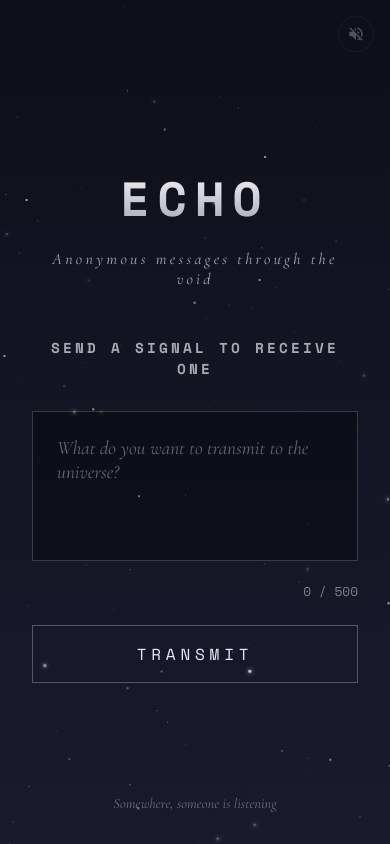
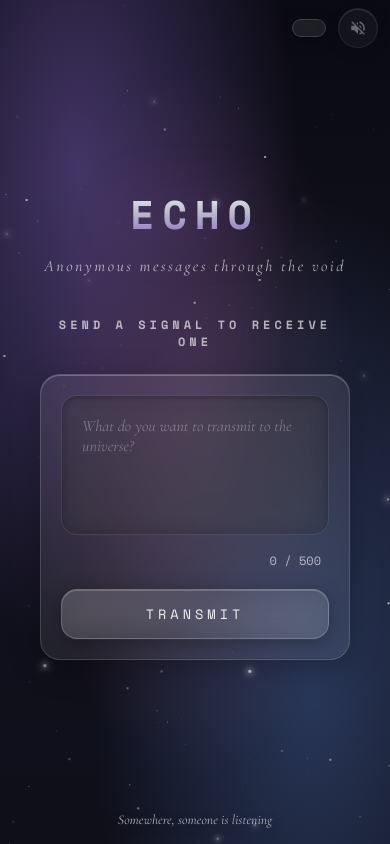
Before and after one commit to GitCroque/echo, a website: page public/index.html in a window 390 px wide. Both pictures are taken after a click on the button "Sound on (click to mute)". Drawn offline with nearby package versions, Linux system fonts and the light colour scheme; no server answers.

Commit message:
✨ v1.2.0 - Liquid Glass UI redesign
Complete UI overhaul with iOS Liquid Glass design language:

- Glassmorphism effects with backdrop-filter blur
- Semi-transparent surfaces with subtle borders
- Luminous highlights and soft shadows
- Purple/blue accent gradients in background
- Glass pill buttons with hover shimmer effect
- Glass cards for forms and messages
- Enhanced shooting stars with color trail
- Improved responsive design with safe-area support
- Accessibility: reduced motion support
- Updated service worker cache to v4

```diff
--- a/public/index.html
+++ b/public/index.html
@@ -24,6 +24,19 @@
   <link href="https://fonts.googleapis.com/css2?family=Cormorant+Garamond:ital,wght@0,400;0,500;1,400&family=Space+Mono:wght@400;700&display=swap" rel="stylesheet">
 
   <style>
+    :root {
+      --glass-bg: rgba(255, 255, 255, 0.08);
+      --glass-border: rgba(255, 255, 255, 0.15);
+      --glass-highlight: rgba(255, 255, 255, 0.25);
+      --glass-shadow: rgba(0, 0, 0, 0.3);
+      --glass-blur: 20px;
+      --accent-purple: rgba(147, 112, 219, 0.4);
+      --accent-blue: rgba(100, 149, 237, 0.3);
+      --accent-pink: rgba(219, 112, 147, 0.2);
+      --text-primary: #f0f0f5;
+      --text-secondary: rgba(240, 240, 245, 0.7);
+    }
+
     * {
       margin: 0;
       padding: 0;
@@ -32,8 +45,12 @@
 
     body {
       min-height: 100vh;
-      background: linear-gradient(180deg, #0f0f1a 0%, #1a1a2e 100%);
-      color: #e8e8f0;
+      background:
+        radial-gradient(ellipse at 20% 20%, var(--accent-purple) 0%, transparent 50%),
+        radial-gradient(ellipse at 80% 80%, var(--accent-blue) 0%, transparent 50%),
+        radial-gradient(ellipse at 50% 50%, var(--accent-pink) 0%, transparent 60%),
+        linear-gradient(180deg, #0a0a12 0%, #12121f 50%, #0f0f1a 100%);
+      color: var(--text-primary);
       font-family: 'Cormorant Garamond', serif;
       overflow-x: hidden;
       position: relative;
@@ -59,34 +76,16 @@
       height: 200%;
     }
 
-    .stars-layer-1 {
-      animation: drift 80s linear infinite;
-    }
-
-    .stars-layer-2 {
-      animation: drift 120s linear infinite;
-    }
-
-    .stars-layer-3 {
-      animation: drift 200s linear infinite;
-    }
+    .stars-layer-1 { animation: drift 80s linear infinite; }
+    .stars-layer-2 { animation: drift 120s linear infinite; }
+    .stars-layer-3 { animation: drift 200s linear infinite; }
 
     @keyframes drift {
-      0% {
-        transform: translate(0, 0) rotate(0deg);
-      }
-      25% {
-        transform: translate(2%, 1%) rotate(0.5deg);
-      }
-      50% {
-        transform: translate(0, 2%) rotate(0deg);
-      }
-      75% {
-        transform: translate(-2%, 1%) rotate(-0.5deg);
-      }
-      100% {
-        transform: translate(0, 0) rotate(0deg);
-      }
+      0% { transform: translate(0, 0) rotate(0deg); }
+      25% { transform: translate(2%, 1%) rotate(0.5deg); }
+      50% { transform: translate(0, 2%) rotate(0deg); }
+      75% { transform: translate(-2%, 1%) rotate(-0.5deg); }
+      100% { transform: translate(0, 0) rotate(0deg); }
     }
 
     .star {
@@ -97,9 +96,8 @@
       animation-delay: var(--delay);
     }
 
-    /* Brighter stars have glow */
     .star.bright {
-      box-shadow: 0 0 4px 1px rgba(255, 255, 255, 0.4);
+      box-shadow: 0 0 6px 2px rgba(255, 255, 255, 0.5);
     }
 
     @keyframes twinkle {
@@ -114,30 +112,37 @@
       height: 4px;
       background: #fff;
       border-radius: 50%;
-      box-shadow: 0 0 6px 2px rgba(255, 255, 255, 0.6);
+      box-shadow: 0 0 8px 3px rgba(255, 255, 255, 0.7);
       animation: shoot linear forwards;
     }
 
     .shooting-star::before {
       content: '';
       position: absolute;
-      width: 120px;
+      width: 150px;
       height: 2px;
-      background: linear-gradient(to right, rgba(255,255,255,0.9), rgba(255,255,255,0.4), transparent);
+      background: linear-gradient(to right, rgba(255,255,255,0.95), rgba(147,112,219,0.5), transparent);
       transform: translateX(-100%) translateY(-50%);
       top: 50%;
       right: 0;
     }
 
     @keyframes shoot {
-      0% {
-        transform: translateX(0) translateY(0) rotate(45deg);
-        opacity: 1;
-      }
-      100% {
-        transform: translateX(var(--travel-x)) translateY(var(--travel-y)) rotate(45deg);
-        opacity: 0;
-      }
+      0% { transform: translateX(0) translateY(0) rotate(45deg); opacity: 1; }
+      100% { transform: translateX(var(--travel-x)) translateY(var(--travel-y)) rotate(45deg); opacity: 0; }
+    }
+
+    /* Glass effect mixin-like class */
+    .glass {
+      background: var(--glass-bg);
+      backdrop-filter: blur(var(--glass-blur));
+      -webkit-backdrop-filter: blur(var(--glass-blur));
+      border: 1px solid var(--glass-border);
+      border-radius: 20px;
+      box-shadow:
+        0 8px 32px var(--glass-shadow),
+        inset 0 1px 0 var(--glass-highlight),
+        inset 0 -1px 0 rgba(0, 0, 0, 0.1);
     }
 
     /* Main container */
@@ -155,136 +160,166 @@
     /* Header */
     .header {
       text-align: center;
-      margin-bottom: 3rem;
+      margin-bottom: 2.5rem;
     }
 
     .title {
       font-family: 'Space Mono', monospace;
-      font-size: clamp(3rem, 10vw, 6rem);
+      font-size: clamp(2.5rem, 10vw, 5rem);
       font-weight: 700;
-      letter-spacing: 1.5rem;
-      margin-bottom: 1rem;
+      letter-spacing: 1.2rem;
+      margin-bottom: 0.8rem;
       text-transform: uppercase;
-      background: linear-gradient(180deg, #ffffff 0%, #a0a0b0 100%);
+      background: linear-gradient(180deg, #ffffff 0%, rgba(200, 200, 220, 0.9) 50%, rgba(147, 112, 219, 0.8) 100%);
       -webkit-background-clip: text;
       -webkit-text-fill-color: transparent;
       background-clip: text;
+      filter: drop-shadow(0 0 30px rgba(147, 112, 219, 0.4));
     }
 
     .subtitle {
-      font-size: clamp(1rem, 3vw, 1.5rem);
+      font-size: clamp(1rem, 3vw, 1.3rem);
       font-weight: 400;
       font-style: italic;
-      opacity: 0.7;
-      letter-spacing: 0.2rem;
+      color: var(--text-secondary);
+      letter-spacing: 0.15rem;
     }
 
     /* Main content area */
     .main-content {
-      max-width: 600px;
+      max-width: 500px;
       width: 100%;
     }
 
     /* Sections */
-    .section {
-      display: none;
-    }
-
-    .section.active {
-      display: block;
-    }
+    .section { display: none; }
+    .section.active { display: block; animation: fadeIn 0.5s ease-out; }
 
     /* Section title */
     .section-title {
       font-family: 'Space Mono', monospace;
-      font-size: 0.9rem;
+      font-size: 0.75rem;
       text-transform: uppercase;
-      letter-spacing: 0.2rem;
-      margin-bottom: 2rem;
-      opacity: 0.7;
+      letter-spacing: 0.25rem;
+      margin-bottom: 1.5rem;
+      color: var(--text-secondary);
       text-align: center;
     }
 
-    /* Send form */
+    /* Send form - Glass Card */
+    .send-form {
+      padding: 1.5rem;
+    }
+
     .send-form textarea {
       width: 100%;
-      height: 180px;
-      background: rgba(0, 0, 0, 0.3);
-      border: 1px solid rgba(232, 232, 240, 0.2);
-      color: #e8e8f0;
+      height: 160px;
+      background: rgba(0, 0, 0, 0.2);
+      backdrop-filter: blur(10px);
+      -webkit-backdrop-filter: blur(10px);
+      border: 1px solid rgba(255, 255, 255, 0.1);
+      border-radius: 16px;
+      color: var(--text-primary);
       font-family: 'Cormorant Garamond', serif;
-      font-size: 1.2rem;
-      padding: 1.5rem;
+      font-size: 1.15rem;
+      padding: 1.25rem;
       resize: none;
-      margin-bottom: 1rem;
-      transition: border-color 0.3s ease;
+      margin-bottom: 0.75rem;
+      transition: all 0.3s ease;
+      box-shadow: inset 0 2px 4px rgba(0, 0, 0, 0.2);
     }
 
     .send-form textarea:focus {
       outline: none;
-      border-color: rgba(232, 232, 240, 0.4);
+      border-color: rgba(147, 112, 219, 0.5);
+      box-shadow:
+        inset 0 2px 4px rgba(0, 0, 0, 0.2),
+        0 0 20px rgba(147, 112, 219, 0.2);
     }
 
     .send-form textarea::placeholder {
-      color: rgba(232, 232, 240, 0.4);
+      color: rgba(240, 240, 245, 0.35);
       font-style: italic;
     }
 
     .char-counter {
       font-family: 'Space Mono', monospace;
-      font-size: 0.8rem;
+      font-size: 0.75rem;
       text-align: right;
-      opacity: 0.5;
-      margin-bottom: 1.5rem;
+      color: var(--text-secondary);
+      margin-bottom: 1.25rem;
+      padding-right: 0.5rem;
     }
 
     .char-counter.warning {
-      color: #ff6b6b;
-      opacity: 1;
+      color: #ff7b7b;
     }
 
-    /* Buttons */
+    /* Glass Buttons */
     .btn {
       font-family: 'Space Mono', monospace;
-      font-size: 1rem;
-      padding: 1rem 2.5rem;
-      background: transparent;
-      border: 1px solid rgba(232, 232, 240, 0.3);
-      color: #e8e8f0;
+      font-size: 0.9rem;
+      padding: 1rem 2rem;
+      background: linear-gradient(
+        135deg,
+        rgba(255, 255, 255, 0.15) 0%,
+        rgba(255, 255, 255, 0.05) 50%,
+        rgba(255, 255, 255, 0.1) 100%
+      );
+      backdrop-filter: blur(15px);
+      -webkit-backdrop-filter: blur(15px);
+      border: 1px solid rgba(255, 255, 255, 0.2);
+      border-radius: 16px;
+      color: var(--text-primary);
       cursor: pointer;
       text-transform: uppercase;
-      letter-spacing: 0.3rem;
-      transition: all 0.3s ease;
+      letter-spacing: 0.25rem;
+      transition: all 0.3s cubic-bezier(0.4, 0, 0.2, 1);
       position: relative;
       overflow: hidden;
       width: 100%;
+      box-shadow:
+        0 4px 20px rgba(0, 0, 0, 0.3),
+        inset 0 1px 0 rgba(255, 255, 255, 0.2);
     }
 
     .btn::before {
       content: '';
       position: absolute;
       top: 0;
-      left: 0;
+      left: -100%;
       width: 100%;
       height: 100%;
-      background: rgba(232, 232, 240, 0.05);
-      transform: translateX(-100%);
-      transition: transform 0.3s ease;
+      background: linear-gradient(
+        90deg,
+        transparent,
+        rgba(255, 255, 255, 0.15),
+        transparent
+      );
+      transition: left 0.5s ease;
     }
 
     .btn:hover {
-      border-color: rgba(232, 232, 240, 0.6);
-      box-shadow: 0 0 30px rgba(232, 232, 240, 0.1),
-                  inset 0 0 20px rgba(232, 232, 240, 0.05);
+      border-color: rgba(147, 112, 219, 0.5);
+      transform: translateY(-2px);
+      box-shadow:
+        0 8px 30px rgba(147, 112, 219, 0.3),
+        0 4px 20px rgba(0, 0, 0, 0.3),
+        inset 0 1px 0 rgba(255, 255, 255, 0.3);
     }
 
     .btn:hover::before {
-      transform: translateX(0);
+      left: 100%;
+    }
+
+    .btn:active {
+      transform: translateY(0);
     }
 
     .btn:disabled {
-      opacity: 0.5;
+      opacity: 0.4;
       cursor: not-allowed;
+      transform: none;
     }
 
     /* Receive section */
@@ -295,72 +330,80 @@
     .receive-intro {
       font-size: 1.1rem;
       font-style: italic;
-      opacity: 0.7;
-      margin-bottom: 2rem;
+      color: var(--text-secondary);
+      margin-bottom: 1.5rem;
     }
 
-    /* Message display */
+    /* Message display - Glass Card */
     .message-display {
       display: none;
-      margin-top: 2rem;
-      padding: 2rem;
-      background: rgba(0, 0, 0, 0.2);
-      border: 1px solid rgba(232, 232, 240, 0.1);
+      margin-top: 1.5rem;
+      padding: 1.5rem;
+      background: var(--glass-bg);
+      backdrop-filter: blur(var(--glass-blur));
+      -webkit-backdrop-filter: blur(var(--glass-blur));
+      border: 1px solid var(--glass-border);
+      border-radius: 20px;
+      box-shadow:
+        0 8px 32px var(--glass-shadow),
+        inset 0 1px 0 var(--glass-highlight);
+      text-align: left;
     }
 
     .message-display.active {
       display: block;
-      animation: fadeIn 0.6s ease-out;
+      animation: glassIn 0.6s cubic-bezier(0.4, 0, 0.2, 1);
+    }
+
+    @keyframes glassIn {
+      from {
+        opacity: 0;
+        transform: translateY(20px) scale(0.95);
+        backdrop-filter: blur(0);
+      }
+      to {
+        opacity: 1;
+        transform: translateY(0) scale(1);
+        backdrop-filter: blur(var(--glass-blur));
+      }
     }
 
     @keyframes fadeIn {
-      from {
-        opacity: 0;
-        transform: translateY(10px);
-      }
-      to {
-        opacity: 1;
-        transform: translateY(0);
-      }
+      from { opacity: 0; transform: translateY(10px); }
+      to { opacity: 1; transform: translateY(0); }
     }
 
     .message-label {
       font-family: 'Space Mono', monospace;
-      font-size: 0.8rem;
+      font-size: 0.7rem;
       text-transform: uppercase;
       letter-spacing: 0.2rem;
-      opacity: 0.5;
+      color: rgba(147, 112, 219, 0.8);
       margin-bottom: 1rem;
     }
 
     .message-content {
-      font-size: 1.3rem;
+      font-size: 1.25rem;
       line-height: 1.8;
       font-style: italic;
-      margin-bottom: 1.5rem;
+      margin-bottom: 1.25rem;
       animation: typeIn 0.8s ease-out;
     }
 
     @keyframes typeIn {
-      from {
-        opacity: 0;
-        filter: blur(4px);
-      }
-      to {
-        opacity: 1;
-        filter: blur(0);
-      }
+      from { opacity: 0; filter: blur(8px); }
+      to { opacity: 1; filter: blur(0); }
     }
 
     .message-date {
       font-family: 'Space Mono', monospace;
-      font-size: 0.8rem;
-      opacity: 0.5;
+      font-size: 0.7rem;
+      color: var(--text-secondary);
     }
 
     .message-error {
       font-style: italic;
-      opacity: 0.7;
+      color: var(--text-secondary);
       text-align: center;
     }
 
@@ -370,25 +413,27 @@
       justify-content: space-between;
       margin-top: 1rem;
       padding-top: 1rem;
-      border-top: 1px solid rgba(232, 232, 240, 0.1);
+      border-top: 1px solid rgba(255, 255, 255, 0.08);
     }
 
     .btn-report {
-      background: none;
-      border: none;
-      color: #e8e8f0;
+      background: rgba(255, 255, 255, 0.05);
+      border: 1px solid rgba(255, 255, 255, 0.1);
+      border-radius: 8px;
+      color: var(--text-secondary);
       font-family: 'Space Mono', monospace;
-      font-size: 0.7rem;
-      opacity: 0.4;
+      font-size: 0.65rem;
       cursor: pointer;
       text-transform: uppercase;
       letter-spacing: 0.1rem;
-      transition: opacity 0.3s ease;
-      padding: 0.5rem;
+      transition: all 0.3s ease;
+      padding: 0.5rem 0.75rem;
     }
 
     .btn-report:hover {
-      opacity: 0.8;
+      background: rgba(255, 100, 100, 0.1);
+      border-color: rgba(255, 100, 100, 0.3);
+      color: #ff7b7b;
     }
 
     .btn-report.reported {
@@ -397,101 +442,123 @@
     }
 
     .btn-another {
-      margin-top: 2rem;
+      margin-top: 1.5rem;
     }
 
-    /* Top bar */
+    /* Top bar - Glass Pills */
     .top-bar {
       position: fixed;
-      top: 2rem;
-      right: 2rem;
+      top: env(safe-area-inset-top, 1.5rem);
+      right: 1.5rem;
+      padding-top: 1rem;
       display: flex;
       align-items: center;
-      gap: 1rem;
+      gap: 0.75rem;
       z-index: 10;
     }
 
-    /* Sound toggle */
+    /* Stats - Glass Pill */
+    .stats {
+      font-family: 'Space Mono', monospace;
+      font-size: 0.75rem;
+      color: var(--text-secondary);
+      background: var(--glass-bg);
+      backdrop-filter: blur(15px);
+      -webkit-backdrop-filter: blur(15px);
+      border: 1px solid var(--glass-border);
+      border-radius: 20px;
+      padding: 0.5rem 1rem;
+      box-shadow: 0 4px 15px var(--glass-shadow);
+    }
+
+    /* Sound toggle - Glass Circle */
     .sound-toggle {
-      background: none;
-      border: 1px solid rgba(232, 232, 240, 0.2);
-      color: #e8e8f0;
-      width: 36px;
-      height: 36px;
+      background: var(--glass-bg);
+      backdrop-filter: blur(15px);
+      -webkit-backdrop-filter: blur(15px);
+      border: 1px solid var(--glass-border);
+      color: var(--text-primary);
+      width: 40px;
+      height: 40px;
       border-radius: 50%;
       cursor: pointer;
-      font-size: 1rem;
-      opacity: 0.5;
       transition: all 0.3s ease;
       display: flex;
       align-items: center;
       justify-content: center;
+      box-shadow:
+        0 4px 15px var(--glass-shadow),
+        inset 0 1px 0 var(--glass-highlight);
     }
 
     .sound-toggle:hover {
-      opacity: 1;
-      border-color: rgba(232, 232, 240, 0.5);
+      border-color: rgba(147, 112, 219, 0.5);
+      box-shadow:
+        0 4px 20px rgba(147, 112, 219, 0.3),
+        inset 0 1px 0 var(--glass-highlight);
     }
 
     .sound-toggle.muted {
-      opacity: 0.3;
+      opacity: 0.5;
     }
 
     .sound-toggle svg {
       width: 18px;
       height: 18px;
       fill: currentColor;
-    }
-
-    /* Stats */
-    .stats {
-      font-family: 'Space Mono', monospace;
-      font-size: 0.8rem;
-      opacity: 0.4;
+      opacity: 0.8;
     }
 
     /* Footer */
     .footer {
       position: fixed;
-      bottom: 2rem;
+      bottom: env(safe-area-inset-bottom, 1.5rem);
       left: 50%;
       transform: translateX(-50%);
-      font-size: 0.9rem;
+      padding-bottom: 1rem;
+      font-size: 0.85rem;
       font-style: italic;
-      opacity: 0.4;
+      color: var(--text-secondary);
       z-index: 1;
       text-align: center;
+      text-shadow: 0 2px 10px rgba(0, 0, 0, 0.5);
     }
 
-    /* Loading */
+    /* Loading - Glass Spinner */
     .loading {
       display: inline-block;
       width: 20px;
       height: 20px;
-      border: 2px solid rgba(232, 232, 240, 0.3);
-      border-top-color: #e8e8f0;
+      border: 2px solid rgba(255, 255, 255, 0.2);
+      border-top-color: rgba(147, 112, 219, 0.8);
       border-radius: 50%;
-      animation: spin 1s linear infinite;
+      animation: spin 0.8s linear infinite;
     }
 
     @keyframes spin {
       to { transform: rotate(360deg); }
     }
 
-    /* Toast notification */
+    /* Toast - Glass Notification */
     .toast {
       position: fixed;
-      bottom: 5rem;
+      bottom: 6rem;
       left: 50%;
       transform: translateX(-50%) translateY(100px);
-      background: rgba(26, 26, 46, 0.95);
-      border: 1px solid rgba(232, 232, 240, 0.2);
-      padding: 1rem 2rem;
+      background: var(--glass-bg);
+      backdrop-filter: blur(20px);
+      -webkit-backdrop-filter: blur(20px);
+      border: 1px solid var(--glass-border);
+      border-radius: 16px;
+      padding: 1rem 1.5rem;
       font-family: 'Space Mono', monospace;
-      font-size: 0.8rem;
+      font-size: 0.75rem;
       opacity: 0;
-      transition: all 0.3s ease;
+      transition: all 0.4s cubic-bezier(0.4, 0, 0.2, 1);
       z-index: 100;
+      box-shadow:
+        0 8px 32px var(--glass-shadow),
+        inset 0 1px 0 var(--glass-highlight);
     }
 
     .toast.show {
@@ -505,13 +572,36 @@
         letter-spacing: 0.5rem;
       }
 
+      .send-form {
+        padding: 1.25rem;
+      }
+
       .send-form textarea {
-        height: 150px;
+        height: 140px;
+        font-size: 1rem;
       }
 
       .top-bar {
-        top: 1rem;
-        right: 1rem;
+        top: env(safe-area-inset-top, 0.75rem);
+        right: 0.75rem;
+        padding-top: 0.5rem;
+      }
+
+      .main-content {
+        padding: 0 0.5rem;
+      }
+
+      .btn {
+        padding: 0.9rem 1.5rem;
+        font-size: 0.85rem;
+      }
+    }
+
+    /* Reduce motion for accessibility */
+    @media (prefers-reduced-motion: reduce) {
+      *, *::before, *::after {
+        animation-duration: 0.01ms !important;
+        transition-duration: 0.01ms !important;
       }
     }
   </style>
@@ -548,7 +638,7 @@
       <!-- Send Section (shown first) -->
       <div class="section active" id="section-send">
         <h2 class="section-title">Send a signal to receive one</h2>
-        <form class="send-form" id="send-form">
+        <form class="send-form glass" id="send-form">
           <textarea
             id="message-input"
             placeholder="What do you want to transmit to the universe?"
--- a/public/sw.js
+++ b/public/sw.js
@@ -1,4 +1,4 @@
-const CACHE_NAME = 'echo-v3';
+const CACHE_NAME = 'echo-v4';
 const ASSETS_TO_CACHE = [
   '/',
   '/index.html',
```
